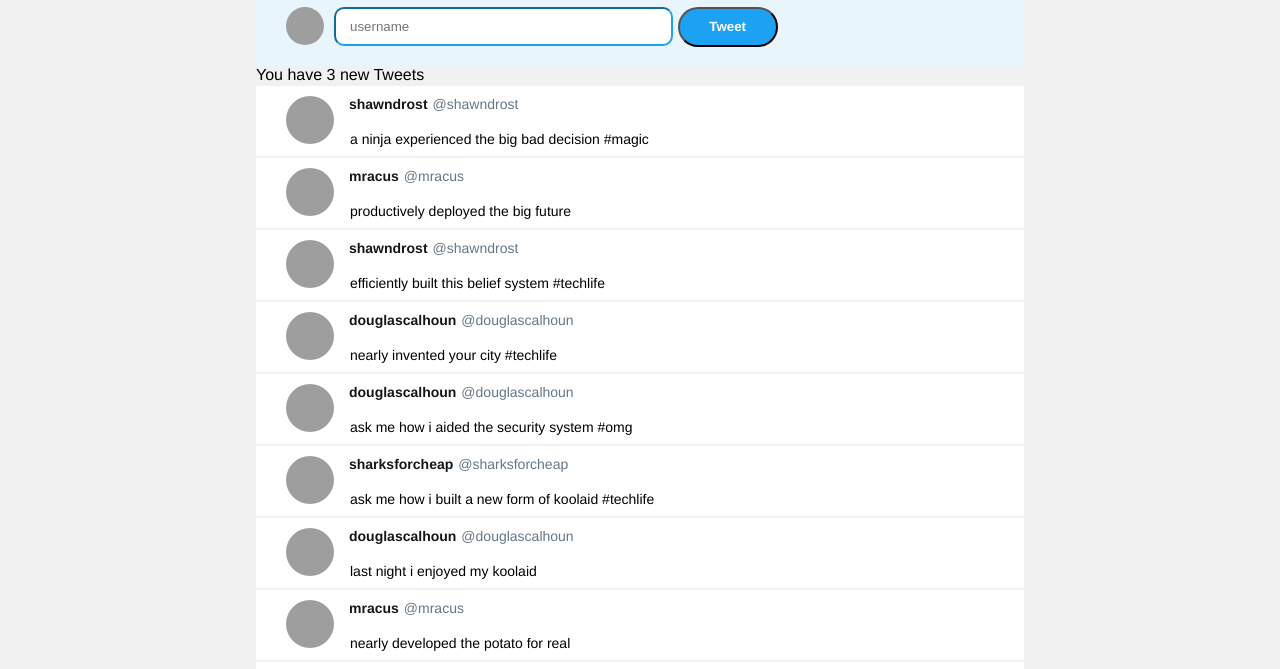
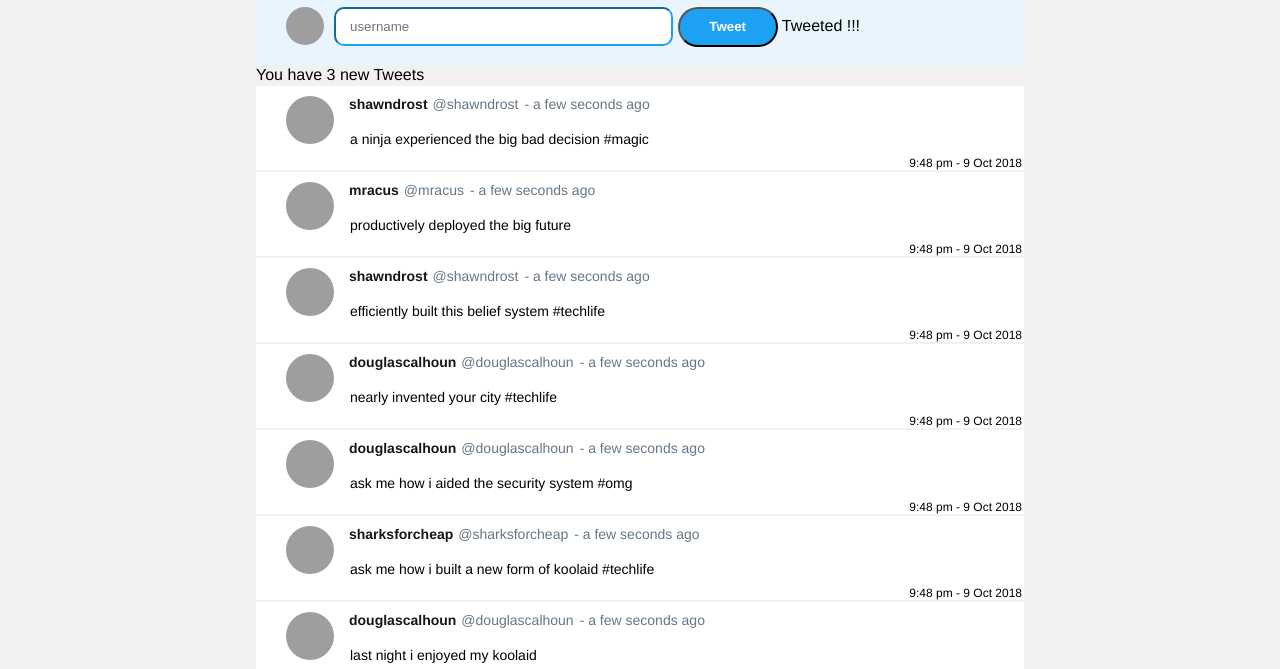
Before and after one commit to AndrewMyint/twiddler, a website: page index.html in a window 1280 px wide. Shown: the part 82-751 px from the top of the page. Drawn offline with nearby package versions, Linux system fonts and the light colour scheme; grey boxes are pictures that could not be loaded.

Commit message:
All the tweets have their own timesAgo now. "Tweeted" notifaction added beside button.

```diff
--- a/index.html
+++ b/index.html
@@ -17,6 +17,7 @@
           <img id = "avater" class = "avater" src = "https://abs.twimg.com/sticky/default_profile_images/default_profile_bigger.png">
           <input id = "currentUser" class = "textBox" type="textBox" name="loginName" placeholder="username">
           <button class = "btn" name = "submit" type = "submit">Tweet</button>
+          <span class = "message" > Tweeted !!! </span>
           <textarea id = "textArea"  cols = "150" rows= "5"></textarea>
 
         </div>
@@ -26,14 +27,10 @@
 
     </div>
 
-
-
       <script>
         $(document).ready(function(){
 
           var $container = $('.container');
-
-        //  var index = streams.home.length - 1;
           var index = 0;
           var oldTweets = streams.home.length;
           var newTweets = 0;
@@ -42,7 +39,7 @@
           checkNewTweet(oldTweets);
 
           function  checkNewTweet(oldTweets){
-            console.log("old Tweets " + oldTweets);
+           // console.log("old Tweets " + oldTweets);
             var currentTweets = count();
             if(currentTweets > oldTweets){
               newTweets += (currentTweets - oldTweets);
@@ -51,8 +48,8 @@
             setTimeout(checkNewTweet, 4100, oldTweets);
             $(".notification").text("You have " + newTweets + " new Tweets");
             $(".notification").slideDown(400);
-            console.log("currentTweets " + currentTweets);
-            console.log("new Tweets " + newTweets);
+            //console.log("currentTweets " + currentTweets);
+            //console.log("new Tweets " + newTweets);
           }
 
 
@@ -63,12 +60,12 @@
           function generateTweet(){
 
               while(index < streams.home.length){
-
                 var tweet = streams.home[index];
-                var $username, $userTag, $itemHeaderGroup, $time, $avater, $tweet, $content;
-
-                generateTag();
+                var $username, $userTag, $itemHeaderGroup, $time, $avater, $tweet, $content, $timesAgo;
+                var timeStamp = streams.home[index].create_at;
+                generateTag(index);
                 appendTag(tweet);
+                calculateTimesAgo(index);
                 index ++;
               }
                setTimeout(function(){
@@ -76,9 +73,10 @@
                 }, 4000);
             }
 
-          function generateTag(){
+          function generateTag(index){
             $username = $('<a href="javascript:;" class = "username"> </a>');
             $userTag = $('<span class = "userTag"> </span>')
+            $timesAgo = $('<span id = "timesAgo" class =' + index + '> </span>');
             $itemHeaderGroup = $('<div class = itemHeaderGroup></div>');
             $time = $('<span id = "time"> </span>');
             $avater = $('<img class = "avater" src = "https://abs.twimg.com/sticky/default_profile_images/default_profile_bigger.png">')
@@ -86,20 +84,29 @@
             $content = $('<div class = "content"> </div>');
           }
 
-          function appendTag(tweet) {
+          function appendTag(tweet, timeStamp) {
             $username.text(tweet.user);
             $userTag.text('@' + tweet.user);
             $tweet.text(tweet.message);
+            $timesAgo.text("- " + moment(timeStamp).fromNow());
+
+            $time.text(moment(timeStamp).format("h:mm a - D MMM YYYY"))
 
             $username.appendTo($itemHeaderGroup);
             $userTag.appendTo($itemHeaderGroup);
+            $timesAgo.appendTo($itemHeaderGroup);
             $avater.appendTo($content);
             $itemHeaderGroup.appendTo($content);
             $tweet.appendTo($content);
+            $time.appendTo($content);
             $content.prependTo($container);
           }
 
-
+          function calculateTimesAgo(index){
+            setInterval(function(index){
+                 $("." + index ).html("- " + moment(streams.home[index].created_at).fromNow());
+            }, 2000, index)
+          }
 
           $("#textArea").hide();
           $("#noti").hide();
@@ -150,14 +157,15 @@
             $time.appendTo($content);
 
             $content.prependTo($container);
+            $(".message").addClass("active");
+
+            setTimeout(function () {
+              $(".message").removeClass("active");
+            }, 2000)
 
             setInterval(function() {
               $timesAgo.html("- " + moment(timeStamp).fromNow());
             }, 2000);
-            //username = $(".username");
-
-
-           // filterByUserName();
           })
           filterByUserName();
 
```
